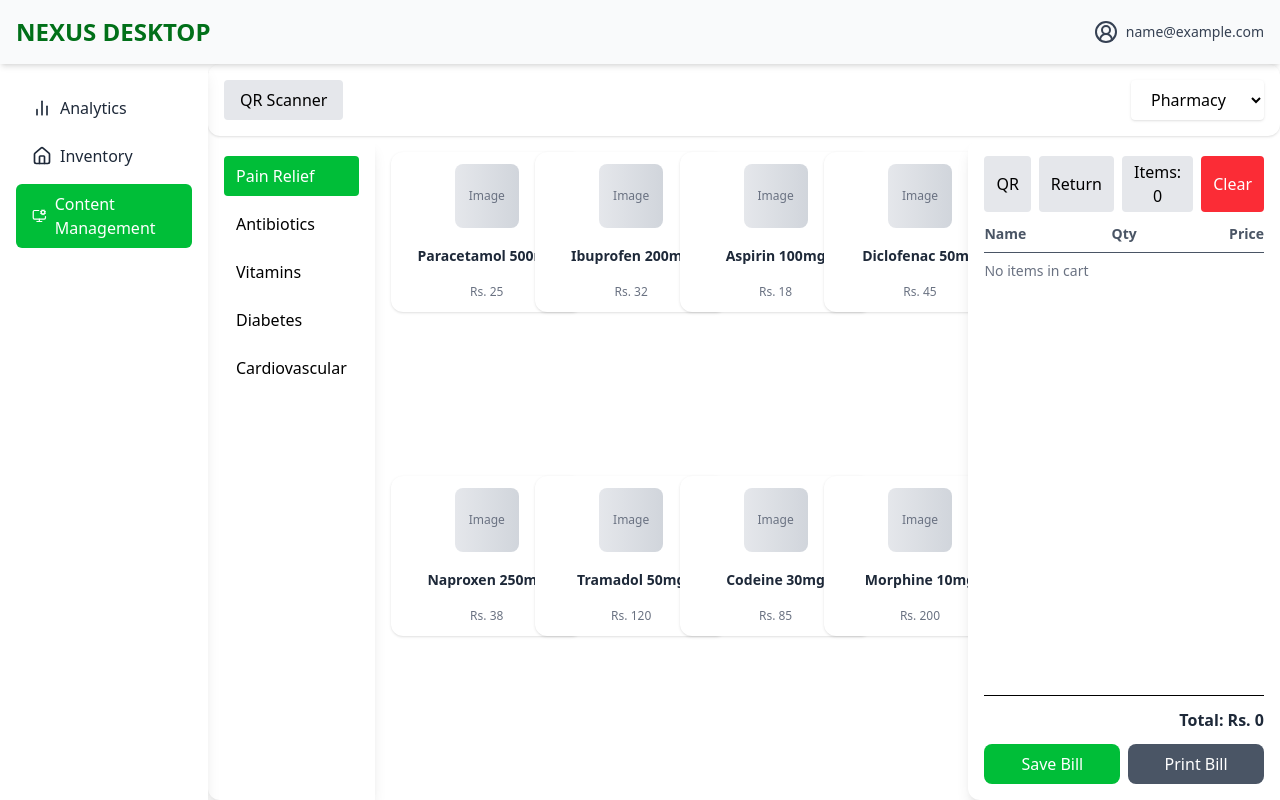
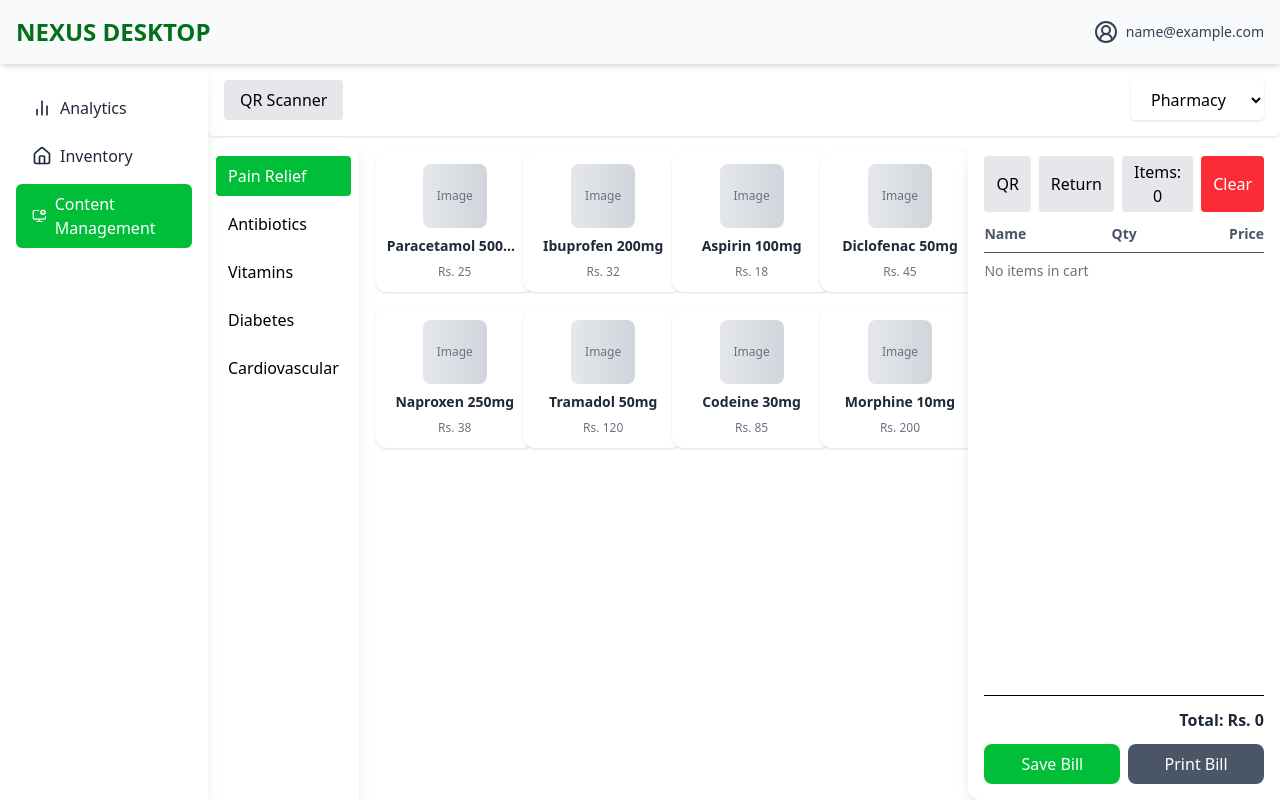
Before and after one commit to Muhammad-Junaid23/User-Admin-Cursor-AI, a Next.js app: page /admin/contentManagement in a window 1280 px wide. Built offline with nearby package versions, Linux system fonts and the light colour scheme; sample sign-in values are in the browser's storage.

Commit message:
fix content management section

```diff
--- a/src/components/contentManagement/Header.tsx
+++ b/src/components/contentManagement/Header.tsx
@@ -2,7 +2,7 @@ import React from 'react';
 
 const Header = ({ selectedCategory, setSelectedCategory, categories, setSelectedSubCategory, INITIAL_DATA }: any) => {
   return (
-    <div className='flex justify-between items-center p-4 shadow-sm hover:shadow-md bg-white rounded-xl'>
+    <div className='flex justify-between items-center p-4 shadow-sm hover:shadow-md bg-white rounded'>
       <button className='px-4 py-2 bg-gray-200 rounded'>QR Scanner</button>
       <select
         className='px-4 py-2 shadow-sm hover:shadow-md bg-white rounded focus:outline-0'
--- a/src/components/contentManagement/ItemsGrid.tsx
+++ b/src/components/contentManagement/ItemsGrid.tsx
@@ -2,11 +2,11 @@ import React from 'react';
 
 const ItemsGrid = ({ items, setEditingItem }: any) => {
   return (
-    <div className='w-full p-4 grid grid-cols-4 gap-4'>
+    <div className='w-full h-40 p-4 grid grid-cols-4 gap-4'>
       {items.map((item) => (
         <div
           key={item.id}
-          className='w-48 h-40 bg-white rounded-xl shadow hover:shadow-lg transition flex flex-col items-center justify-between p-3 cursor-pointer'
+          className='w-40 h-auto bg-white rounded-xl shadow hover:shadow-lg transition flex flex-col items-center justify-center gap-2 p-3 cursor-pointer'
           onClick={() => setEditingItem(item)}
         >
           <div className='w-16 h-16 bg-gradient-to-r from-gray-200 to-gray-300 rounded-lg flex items-center justify-center'>
--- a/src/components/contentManagement/SubcategoriesSidebar.tsx
+++ b/src/components/contentManagement/SubcategoriesSidebar.tsx
@@ -2,7 +2,7 @@ import React from 'react';
 
 const SubcategoriesSidebar = ({ subCategories, selectedSubCategory, setSelectedSubCategory }: any) => {
   return (
-    <div className='w-1/5 p-4 space-y-2 rounded-l-xl mt-1 bg-white shadow-lg'>
+    <div className='w-1/5 py-4 px-2 space-y-2 mt-1 bg-white shadow-lg'>
       {subCategories.map((sub) => (
         <button
           key={sub}
```
